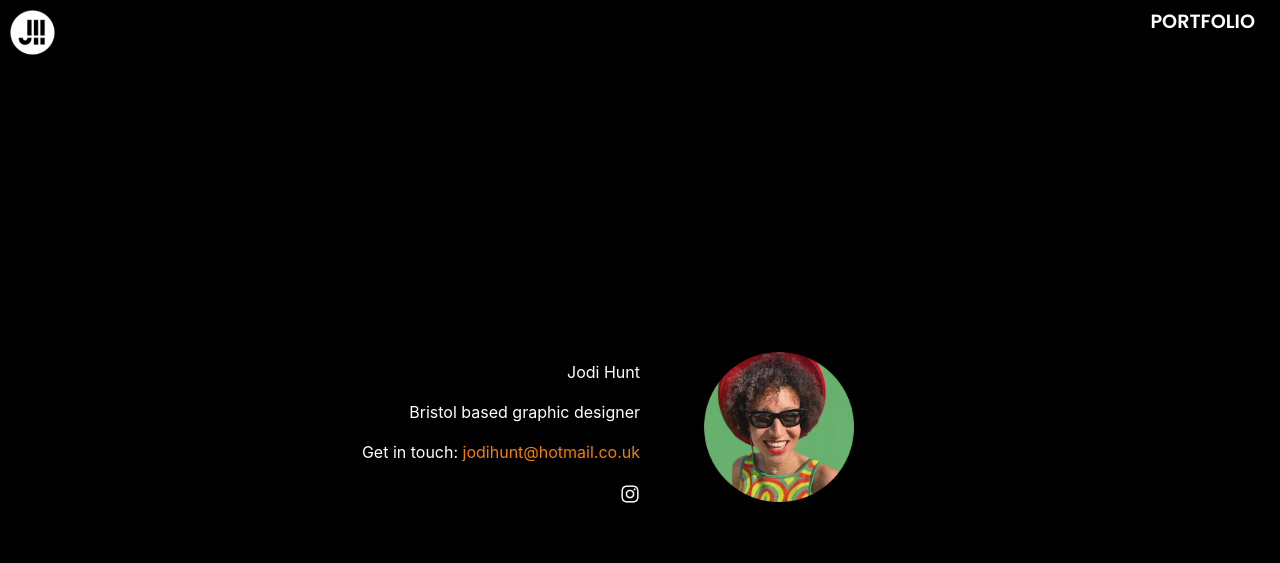
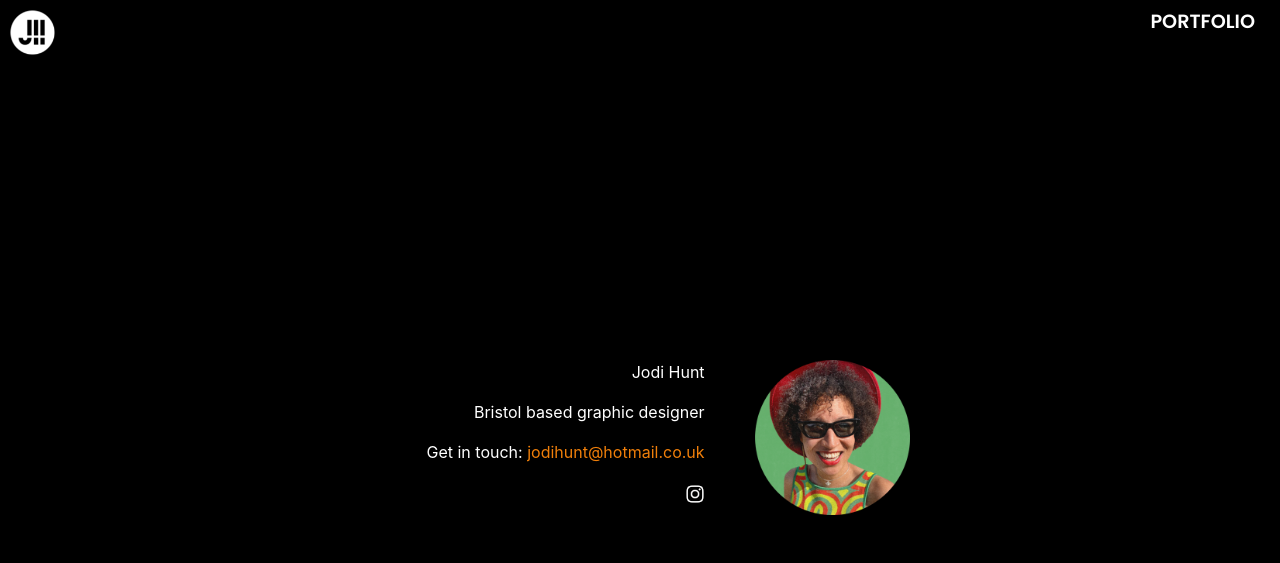
Before and after one commit to lilywales/jodi-hunt-portfolio, a plain HTML site: page contact.html in a window 1280 px wide. Drawn offline with nearby package versions, Linux system fonts and the light colour scheme.

Commit message:
fix center img

```diff
--- a/contact.html
+++ b/contact.html
@@ -63,7 +63,7 @@
           <div class="contact-container">
 
             <div class="deets">
-
+              <div class="text">
                 <p>
                  Jodi Hunt
                 </p>
@@ -77,6 +77,8 @@
               </div>
               <img src="./public/me.png" class="me" alt="Jodi Hunt photograph">
             </div>
+
+          </div>
       </div>
     <script src="https://code.jquery.com/jquery-3.2.1.slim.min.js" integrity="sha384-KJ3o2DKtIkvYIK3UENzmM7KCkRr/rE9/Qpg6aAZGJwFDMVNA/GpGFF93hXpG5KkN" crossorigin="anonymous"></script>
     <script src="https://cdnjs.cloudflare.com/ajax/libs/popper.js/1.12.3/umd/popper.min.js" integrity="sha384-vFJXuSJphROIrBnz7yo7oB41mKfc8JzQZiCq4NCceLEaO4IHwicKwpJf9c9IpFgh" crossorigin="anonymous"></script>
--- a/style.css
+++ b/style.css
@@ -417,11 +417,13 @@ h5 {
 }
 
 .deets {
-	position: relative;
-	top: 45%;
-	left: -50%;
-	color: white;
-	text-align: right;
+    position: absolute;
+    width: 500px;
+    height: 200px;
+    color: white;
+    display: flex;
+    top: 45%;
+    left: 32%;
 }
 
 #yellow {
@@ -439,7 +441,15 @@ span {
 
 .me {
 	position: relative;
-	left: 55%;
-    top: 26%;
-	height: 150px;
+	height: 155px;
+	margin-left: 50px;
+
 }
+
+.text {
+
+	top: 1%;
+	height: 200px;
+	width: 400px;
+	text-align: right;
+}
```
Lines whose indentation alone changed are shown as unchanged.
